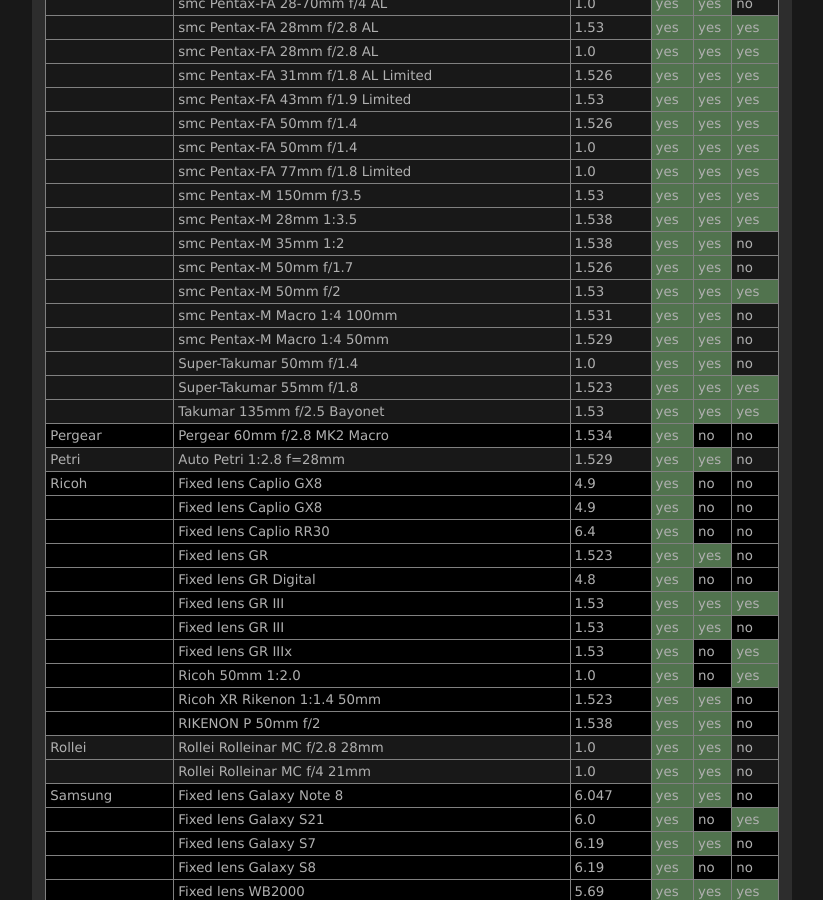
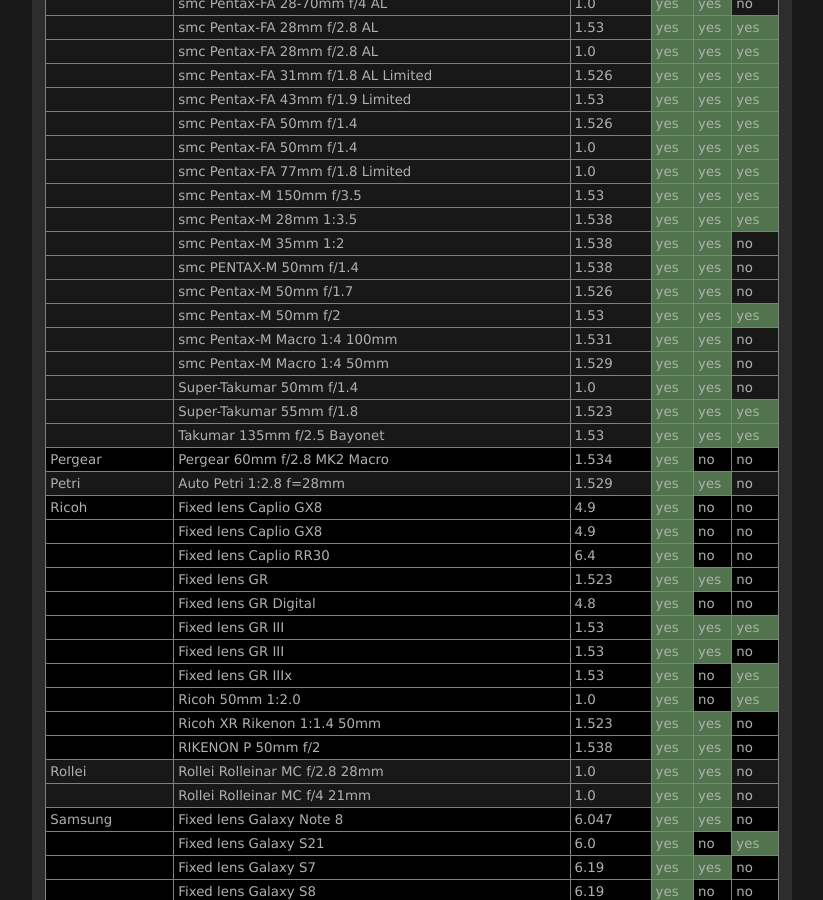
Before and after one commit to lensfun/lensfun.github.io, a Jekyll site: the page built from _posts/lenslist/2999-12-31-Lenslist-master.md, in a window 1280 px wide and 900 px high, scrolled down 21300 px. Shown: the whole window, without its empty margins (284-1107 px from the left). Built offline with Jekyll 4.4.1, drawn with Linux system fonts in a browser that asks for light colours.

Commit message:
Update master lens list from GitHub Actions

```diff
--- a/_posts/lenslist/2999-12-31-Lenslist-master.md
+++ b/_posts/lenslist/2999-12-31-Lenslist-master.md
@@ -882,6 +882,7 @@ This list was generated on 2024-05-29 from current Lensfun sources. Your Lensfun
 <tr class="lenslist-bg2"><td></td><td>smc Pentax-M 150mm f/3.5</td><td>1.53</td><td class="lenslist-highlight lenslist-check">yes</td><td class="lenslist-highlight lenslist-check">yes</td><td class="lenslist-highlight lenslist-check">yes</td></tr>
 <tr class="lenslist-bg2"><td></td><td>smc Pentax-M 28mm 1:3.5</td><td>1.538</td><td class="lenslist-highlight lenslist-check">yes</td><td class="lenslist-highlight lenslist-check">yes</td><td class="lenslist-highlight lenslist-check">yes</td></tr>
 <tr class="lenslist-bg2"><td></td><td>smc Pentax-M 35mm 1:2</td><td>1.538</td><td class="lenslist-highlight lenslist-check">yes</td><td class="lenslist-highlight lenslist-check">yes</td><td class="lenslist-check">no</td></tr>
+<tr class="lenslist-bg2"><td></td><td>smc PENTAX-M 50mm f/1.4</td><td>1.538</td><td class="lenslist-highlight lenslist-check">yes</td><td class="lenslist-highlight lenslist-check">yes</td><td class="lenslist-check">no</td></tr>
 <tr class="lenslist-bg2"><td></td><td>smc Pentax-M 50mm f/1.7</td><td>1.526</td><td class="lenslist-highlight lenslist-check">yes</td><td class="lenslist-highlight lenslist-check">yes</td><td class="lenslist-check">no</td></tr>
 <tr class="lenslist-bg2"><td></td><td>smc Pentax-M 50mm f/2</td><td>1.53</td><td class="lenslist-highlight lenslist-check">yes</td><td class="lenslist-highlight lenslist-check">yes</td><td class="lenslist-highlight lenslist-check">yes</td></tr>
 <tr class="lenslist-bg2"><td></td><td>smc Pentax-M Macro 1:4 100mm</td><td>1.531</td><td class="lenslist-highlight lenslist-check">yes</td><td class="lenslist-highlight lenslist-check">yes</td><td class="lenslist-check">no</td></tr>
```
